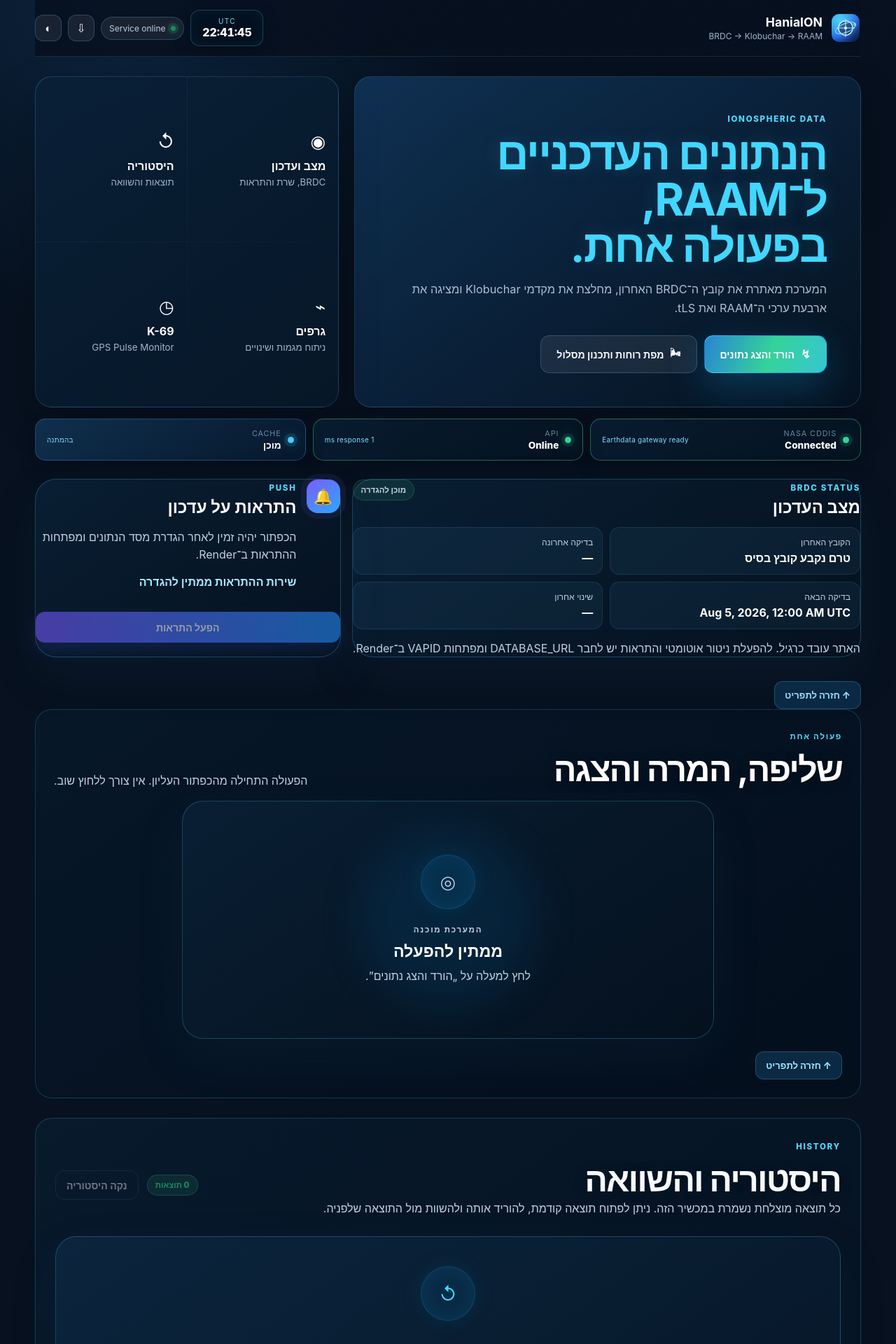
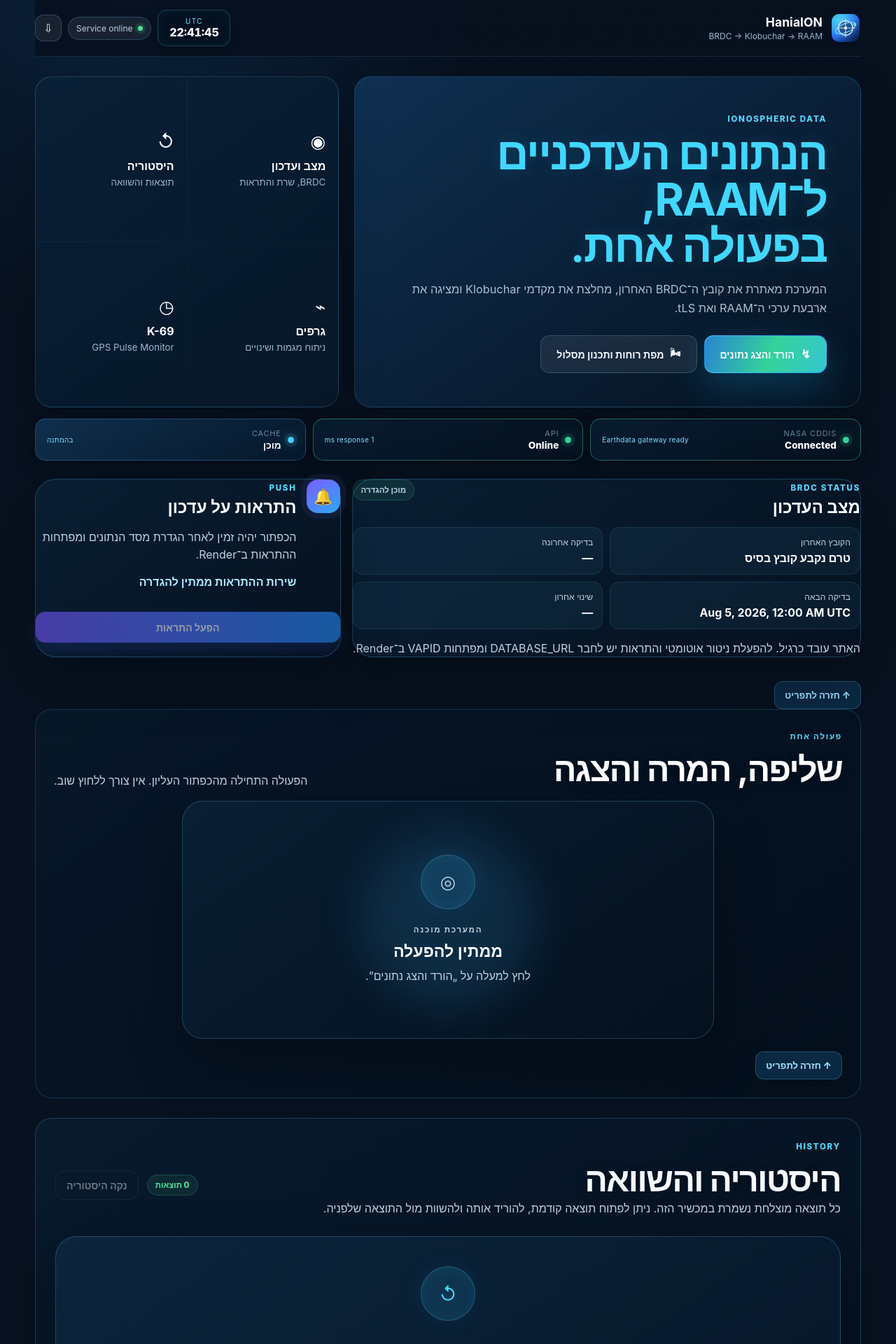
Before and after one commit to l2005l/HaniaION, a FastAPI app: page / in a window 1280 px wide. Shown: the top 1920 px of the page at 70% size. Run offline with FastAPI, Linux system fonts and the light colour scheme; some libraries are stand-ins or nearby versions.

Commit message:
Add files via upload

```diff
--- a/static/app.js
+++ b/static/app.js
@@ -11,6 +11,7 @@ const elements = {
   downloadTxtButton: byId("downloadTxtButton"),
   downloadJsonButton: byId("downloadJsonButton"),
   downloadCsvButton: byId("downloadCsvButton"),
+  shareResultButton: byId("shareResultButton"),
   viewResultsButton: byId("viewResultsButton"),
   resultsPanel: byId("resultsPanel"),
   idleState: byId("idleState"),
@@ -23,7 +24,6 @@ const elements = {
   progressStep: byId("progressStep"),
   elapsedTime: byId("elapsedTime"),
   errorText: byId("errorText"),
-  themeToggle: byId("themeToggle"),
   serviceStatus: byId("serviceStatus"),
   serviceStatusText: byId("serviceStatusText"),
   toast: byId("toast"),
@@ -481,17 +481,35 @@ function exportCsv() {
   showToast("CSV export created");
 }
 
-function applyTheme(theme) {
-  document.documentElement.dataset.theme = theme;
-  localStorage.setItem("haniaion-theme", theme);
-  document.querySelector('meta[name="theme-color"]').setAttribute("content", theme === "dark" ? "#07111f" : "#eef6fb");
-  elements.themeToggle.setAttribute("aria-label", theme === "dark" ? "Switch to light theme" : "Switch to dark theme");
+
+async function shareResult() {
+  if (!latestResult) return;
+  const text = buildTextExport();
+  const title = `HaniaION RAAM — ${latestResult.source_date || "Latest result"}`;
+  try {
+    const file = new File([text], "RAAM.txt", { type: "text/plain;charset=utf-8" });
+    if (navigator.share && navigator.canShare?.({ files: [file] })) {
+      await navigator.share({ title, text: "נתוני RAAM מ־HaniaION", files: [file] });
+      return;
+    }
+    if (navigator.share) {
+      await navigator.share({ title, text });
+      return;
+    }
+    await copyText(text, "הנתונים הועתקו — ניתן להדביק בוואטסאפ או במייל");
+  } catch (error) {
+    if (error?.name !== "AbortError") showToast("לא ניתן לפתוח את חלון השיתוף");
+  }
+}
+
+function applyTheme() {
+  document.documentElement.dataset.theme = "dark";
+  localStorage.setItem("haniaion-theme", "dark");
+  document.querySelector('meta[name="theme-color"]')?.setAttribute("content", "#07111f");
 }
 
 function initializeTheme() {
-  const saved = localStorage.getItem("haniaion-theme");
-  const preferred = window.matchMedia("(prefers-color-scheme: light)").matches ? "light" : "dark";
-  applyTheme(saved || preferred);
+  applyTheme();
 }
 
 function setLiveStatus(cardId, labelId, detailId, state, label, detail) {
@@ -539,8 +557,8 @@ function registerEvents() {
   elements.downloadTxtButton.addEventListener("click", exportTxt);
   elements.downloadJsonButton.addEventListener("click", exportJson);
   elements.downloadCsvButton.addEventListener("click", exportCsv);
+  elements.shareResultButton?.addEventListener("click", shareResult);
   elements.viewResultsButton.addEventListener("click", () => elements.resultsPanel.scrollIntoView({ behavior: "smooth", block: "start" }));
-  elements.themeToggle.addEventListener("click", () => applyTheme(document.documentElement.dataset.theme === "dark" ? "light" : "dark"));
 
   document.querySelectorAll(".mini-copy").forEach(button => {
     button.addEventListener("click", () => {
--- a/static/index.html
+++ b/static/index.html
@@ -7,9 +7,9 @@
   <meta name="description" content="HaniaION מורידה את קובץ BRDC העדכני, מחלצת מקדמי Klobuchar וממירה אותם לערכי RAAM.">
   <meta name="color-scheme" content="dark light">
   <link rel="manifest" href="/manifest.webmanifest">
-  <link rel="icon" href="/static/icons/icon.svg?v=42" type="image/svg+xml">
-  <link rel="apple-touch-icon" href="/static/icons/icon.svg?v=42">
-  <link rel="stylesheet" href="/static/style.css?v=42">
+  <link rel="icon" href="/static/icons/icon.svg?v=43" type="image/svg+xml">
+  <link rel="apple-touch-icon" href="/static/icons/icon.svg?v=43">
+  <link rel="stylesheet" href="/static/style.css?v=43">
   <title>HaniaION — BRDC to RAAM</title>
 </head>
 <body class="focused-app">
@@ -23,7 +23,6 @@
         <span class="status-dot"></span><span id="serviceStatusText">בודק שירות</span>
       </div>
       <button id="installAppButton" class="icon-button" type="button" aria-label="התקנת האפליקציה" title="התקנה בטלפון">⇩</button>
-      <button id="themeToggle" class="icon-button" type="button" aria-label="החלפת מצב תצוגה" title="מצב בהיר/כהה"><span class="theme-icon">◐</span></button>
     </div>
   </header>
 
@@ -97,7 +96,7 @@
         <article class="value-card"><span>DATA 4</span><strong id="data4">—</strong><small>Beta B2 · B3</small><button class="mini-copy" data-copy-target="data4" type="button">העתק</button></article>
         <article class="value-card tls-card"><span>tLS</span><strong id="tls">—</strong><small>Leap seconds</small><button class="mini-copy" data-copy-target="tls" type="button">העתק</button></article>
       </div>
-      <div class="result-actions"><button id="copyButton" class="button button-primary" type="button">העתק הכול</button><button id="downloadTxtButton" class="button button-secondary" type="button">RAAM.txt</button><button id="downloadJsonButton" class="button button-secondary" type="button">JSON</button><button id="downloadCsvButton" class="button button-secondary" type="button">CSV</button><button id="refreshButton" class="button button-ghost" type="button">רענן</button></div>
+      <div class="result-actions"><button id="copyButton" class="button button-primary" type="button">העתק הכול</button><button id="downloadTxtButton" class="button button-secondary" type="button">RAAM.txt</button><button id="downloadJsonButton" class="button button-secondary" type="button">JSON</button><button id="downloadCsvButton" class="button button-secondary" type="button">CSV</button><button id="shareResultButton" class="button button-secondary" type="button">שיתוף</button><button id="refreshButton" class="button button-ghost" type="button">רענן</button></div>
       <details class="raw-panel"><summary><span><strong>מקדמי Klobuchar המקוריים</strong><small>הערכים המדעיים מתוך כותרת ה־RINEX</small></span><span class="summary-icon">+</span></summary><div class="raw-grid"><div><span>GPSA / Alpha</span><code id="alpha">—</code></div><div><span>GPSB / Beta</span><code id="beta">—</code></div></div></details>
       <div class="section-return"><a href="#quick-menu">↑ חזרה לתפריט</a></div>
     </section>
@@ -143,6 +142,6 @@
   </div>
   <button id="floatingTopButton" class="floating-top-button" type="button" aria-label="חזרה לראש העמוד" title="חזרה לראש העמוד">↑</button>
   <div id="toast" class="toast" role="status" aria-live="polite"></div>
-  <script src="/static/app.js?v=42" defer></script>
+  <script src="/static/app.js?v=43" defer></script>
 </body>
 </html>
--- a/static/service-worker.js
+++ b/static/service-worker.js
@@ -1,4 +1,4 @@
-const CACHE_NAME = "haniaion-mission-v42";
+const CACHE_NAME = "haniaion-mission-v43";
 const APP_SHELL = ["/", "/wind", "/static/style.css?v=41", "/static/app.js?v=41", "/static/wind.css?v=41", "/static/wind.js?v=41", "/static/icons/icon.svg", "/manifest.webmanifest"];
 
 self.addEventListener("install", event => {
--- a/static/style.css
+++ b/static/style.css
@@ -1082,3 +1082,19 @@ html[data-theme="light"] .install-modal-close { color:#fff !important; backgroun
   .history-section,.analytics-section,.pulse-section,.workspace-section.always-dark-section { padding:20px 14px; }
   .floating-top-button { width:44px; height:44px; }
 }
+
+
+/* Final mobile polish: keep the floating return control clear of the footer. */
+.focused-footer { padding-bottom: 88px; }
+.floating-top-button {
+  left: auto;
+  right: max(18px, env(safe-area-inset-right));
+  bottom: max(82px, calc(env(safe-area-inset-bottom) + 70px));
+}
+@media (max-width:650px) {
+  .focused-footer { padding-bottom: 102px; }
+  .floating-top-button {
+    right: max(12px, env(safe-area-inset-right));
+    bottom: max(94px, calc(env(safe-area-inset-bottom) + 82px));
+  }
+}
```
